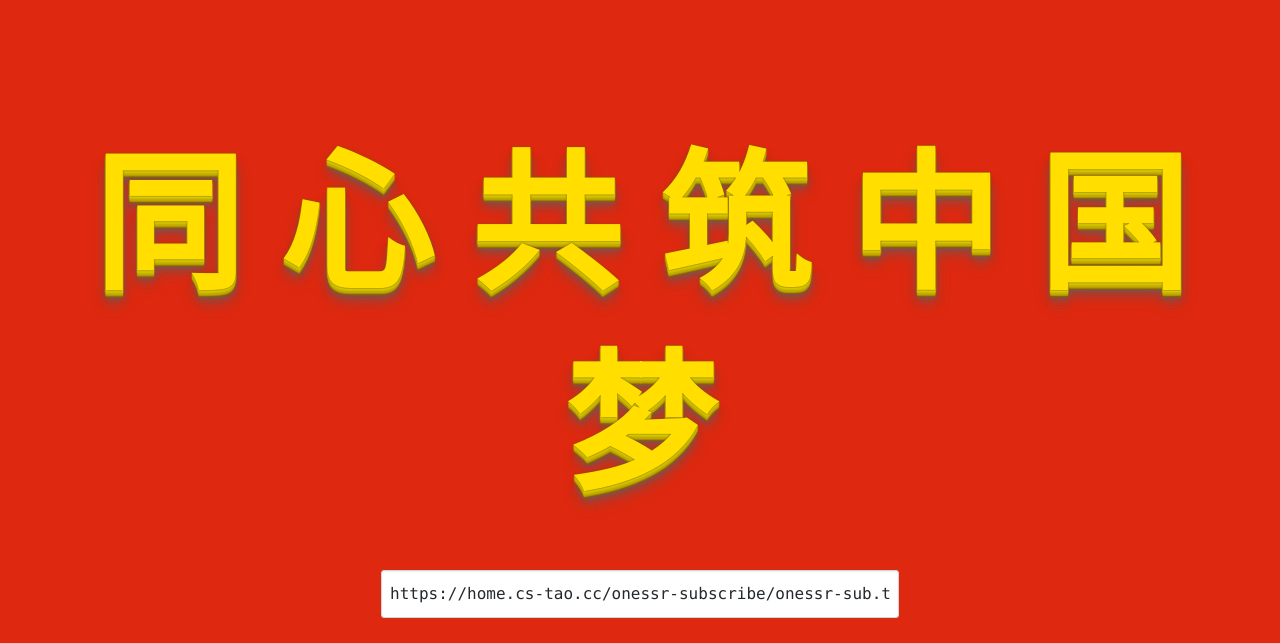
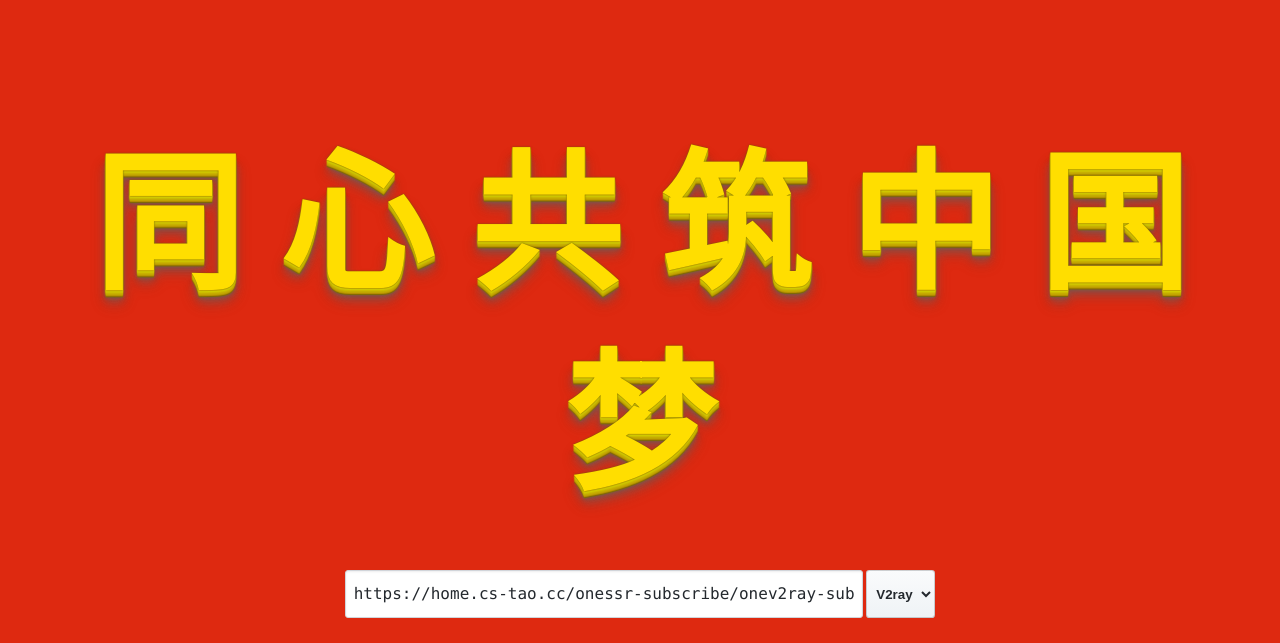
Before and after one commit to CS-Tao/onessr-subscribe, a website: page public/index.html in a window 1280 px wide. Shown: the top 643 px of the page. Drawn offline with nearby package versions, Linux system fonts and the light colour scheme; no server answers.

Commit message:
Add SS and V2ray

```diff
--- a/public/css/index.css
+++ b/public/css/index.css
@@ -70,7 +70,9 @@ body {
   margin-top: -50px;
 }
 .text .address {
+  text-align: center;
   margin-bottom: 70px;
+  margin-top: -50px;
 }
 .text .time {
   margin-bottom: 60px;
@@ -124,3 +126,37 @@ a:-webkit-any-link {
   -webkit-transition: all .1s linear !important;
   transition: all .1s linear !important;
 }
+
+select {
+  height: 48px;
+  font-weight: 600;
+  white-space: nowrap;
+  vertical-align: middle;
+  cursor: pointer;
+  -webkit-user-select: none;
+  -moz-user-select: none;
+  -ms-user-select: none;
+  user-select: none;
+  background-repeat: repeat-x;
+  background-position: -1px -1px;
+  background-size: 110% 110%;
+  border: 1px solid rgba(27,31,35,.2);
+  border-radius: .25em;
+  color: #24292e;
+  background-color: #eff3f6;
+  background-image: linear-gradient(-180deg,#fafbfc,#eff3f6 90%);
+  padding: 4px 5px;
+  outline: 0;
+  box-sizing: border-box;
+  word-wrap: break-word;
+}
+
+select::after {
+  display: inline-block;
+  width: 0;
+  height: 0;
+  vertical-align: -2px;
+  content: "";
+  border: 4px solid transparent;
+  border-top-color: currentcolor;
+}
--- a/public/index.html
+++ b/public/index.html
@@ -17,7 +17,16 @@
         <span>国</span>
         <span>梦</span>
       </p>
-      <p class="address"><input id="input" readonly="readonly" value="https://home.cs-tao.cc/onessr-subscribe/onessr-sub.txt"></p>
+      <div class="address">
+        <input id="input" readonly="readonly" value="https://home.cs-tao.cc/onessr-subscribe/onev2ray-sub.txt">
+        <select id="select">
+          <option label="V2ray" value="https://home.cs-tao.cc/onessr-subscribe/onev2ray-sub.txt"></option>
+          <option label="SSR" value="https://home.cs-tao.cc/onessr-subscribe/onessr-sub.txt"></option>
+          <option label="SS" value="https://home.cs-tao.cc/onessr-subscribe/oness-sub.txt"></option>
+        </select>
+      </div>
+      <!-- <p class="address"><input id="input" readonly="readonly" value="https://home.cs-tao.cc/onessr-subscribe/onessr-sub.txt"></p>
+      <p class="address"><input id="input" readonly="readonly" value="https://home.cs-tao.cc/onessr-subscribe/onev2ray-sub.txt"></p> -->
       <p class="time"><span id="last-update">Last check: 0000-00-00 00:00:00</span></p>
       <p class="badge"><a target="_blank" href="https://github.com/CS-Tao/onessr-subscribe/actions?query=workflow%3Aschedule"><img src="https://github.com/CS-Tao/onessr-subscribe/workflows/schedule/badge.svg"/></a></p>
       <p class="center"><a target="_blank" href="https://onessr.ml/">Get SSR</a> · <a target="_blank" href="https://github.com/CS-Tao/onessr-subscribe/blob/master/README.md">I love China</a> · <a target="_blank" href="https://github.com/CS-Tao/onessr-subscribe">GitHub</a></p>
--- a/public/js/index.js
+++ b/public/js/index.js
@@ -21,12 +21,9 @@ function getLastUpdateTime (url, elementId) {
   xhr.send(data);
 }
 
-window.onload = function () {
-  getLastUpdateTime(`/onessr-subscribe/last-update.txt?time=${this.Date.now()}`, 'last-update');
-}
-
 var ipt = document.getElementById('input');
 var title = document.getElementById('title');
+var slt = document.getElementById('select');
 
 ipt.onfocus = function () {
   this.select()
@@ -35,6 +32,14 @@ ipt.onfocus = function () {
 
 ipt.onblur = function () {
   title.classList.remove('title-focus')
+}
+
+slt.onchange = function (e) {
+  ipt.value = e.target.value
+}
+
+window.onload = function () {
+  getLastUpdateTime(`/onessr-subscribe/last-update.txt?time=${this.Date.now()}`, 'last-update');
 }
 
 var a_idx = 0;
```
Also changed, not shown: app.js (+29 -12 lines), README.md, 1 other file.
